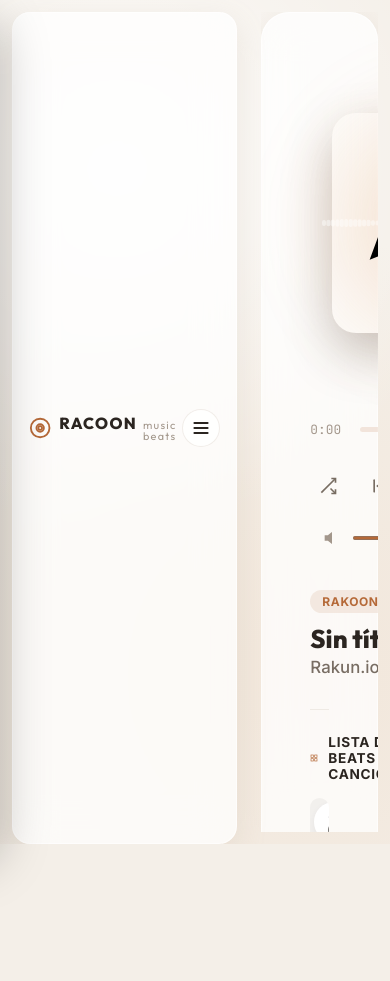
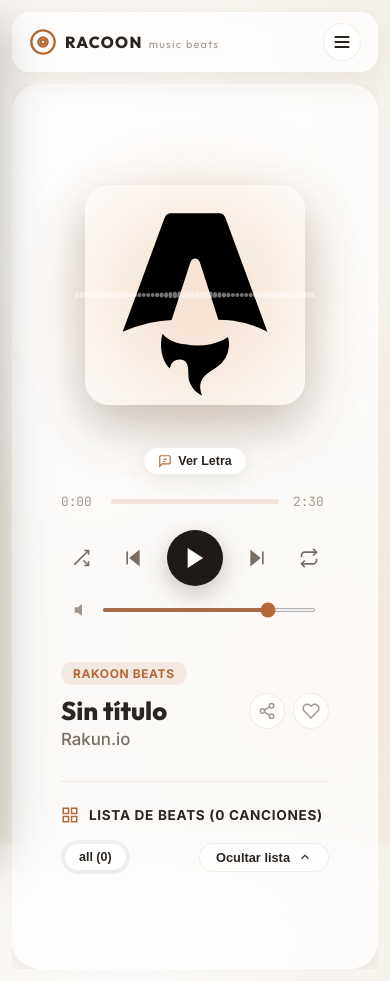
Before and after one commit to Gh0stRaccoon/rakunio, an Astro site: page / in a window 390 px wide. Before the commit the page ends 844 px from the top, so only its background shows below. Built offline with nearby package versions, Linux system fonts and the light colour scheme; Astro itself is replaced by a stand-in of ours.

Commit message:
fix(mobile): enforce body flex column and vertical layout stacking across views

```diff
--- a/src/layouts/Layout.astro
+++ b/src/layouts/Layout.astro
@@ -185,6 +185,7 @@ const currentPath = Astro.url.pathname;
     margin: 0 auto;
     padding-bottom: 90px;
     overflow-x: hidden;
+    box-sizing: border-box;
   }
 
   .mobile-top-bar {
@@ -192,12 +193,14 @@ const currentPath = Astro.url.pathname;
     align-items: center;
     justify-content: space-between;
     padding: 10px 16px;
-    margin: 12px 12px 0 12px;
+    width: calc(100% - 24px);
+    margin: 12px auto 0 auto;
     border-radius: var(--radius-md);
     background: var(--bg-card);
     position: sticky;
     top: 12px;
     z-index: 100;
+    box-sizing: border-box;
   }
 
   .mobile-brand {
@@ -438,7 +441,9 @@ const currentPath = Astro.url.pathname;
     }
 
     .app-shell {
-      grid-template-columns: 1fr;
+      display: flex;
+      flex-direction: column;
+      width: 100%;
       padding: 12px;
       gap: 12px;
     }
--- a/src/pages/album/[id].astro
+++ b/src/pages/album/[id].astro
@@ -1316,8 +1316,15 @@ const albumSchema = {
   }
 
   @media (max-width: 960px) {
+    .player-main-workspace {
+      padding: 20px 16px;
+      gap: 20px;
+      width: 100%;
+      box-sizing: border-box;
+    }
     .player-top-row {
       grid-template-columns: 1fr;
+      gap: 24px;
     }
     .playlist-track-row {
       grid-template-columns: 24px 40px 1fr 50px 36px;
@@ -1335,4 +1342,60 @@ const albumSchema = {
       display: flex;
     }
   }
+
+  @media (max-width: 640px) {
+    .album-aura-container {
+      height: 260px;
+      overflow: hidden;
+    }
+    .cover-card[data-pos="0"] {
+      width: min(250px, 75vw);
+      height: min(250px, 75vw);
+    }
+    .cover-card[data-pos="1"] {
+      transform: translateX(110px) scale(0.65) rotateY(-18deg);
+      opacity: 0.35;
+    }
+    .cover-card[data-pos="-1"] {
+      transform: translateX(-110px) scale(0.65) rotateY(18deg);
+      opacity: 0.35;
+    }
+    .cover-visualizer-overlay {
+      width: min(240px, 70vw);
+    }
+    .track-title {
+      font-size: 1.6rem;
+    }
+    .controls-row {
+      gap: 16px;
+    }
+    .volume-row {
+      width: 90%;
+    }
+  }
+
+  @media (max-width: 480px) {
+    .album-aura-container {
+      height: 230px;
+    }
+    .cover-card[data-pos="0"] {
+      width: min(220px, 72vw);
+      height: min(220px, 72vw);
+    }
+    .cover-card[data-pos="1"],
+    .cover-card[data-pos="-1"] {
+      display: none;
+    }
+    .playlist-track-row {
+      grid-template-columns: 36px 1fr 45px 28px;
+      gap: 10px;
+      padding: 8px 12px;
+    }
+    .track-idx {
+      display: none;
+    }
+    .playlist-header-title {
+      font-size: 0.78rem;
+    }
+  }
 </style>
--- a/src/styles/global.css
+++ b/src/styles/global.css
@@ -43,18 +43,24 @@
 }
 
 html, body {
-  height: 100%;
+  min-height: 100vh;
+  width: 100%;
+  max-width: 100vw;
+  overflow-x: hidden;
   background-color: var(--bg-app);
   color: var(--text-main);
   font-family: var(--font-sans);
-  overflow-x: hidden;
   -webkit-font-smoothing: antialiased;
   -moz-osx-font-smoothing: grayscale;
 }
 
 body {
   display: flex;
+  flex-direction: column;
   min-height: 100vh;
+  width: 100%;
+  max-width: 100vw;
+  overflow-x: hidden;
   background-image:
     radial-gradient(circle at 30% 20%, rgba(255, 255, 255, 0.8) 0%, transparent 50%),
     radial-gradient(circle at 80% 80%, rgba(217, 136, 69, 0.08) 0%, transparent 60%);
```
